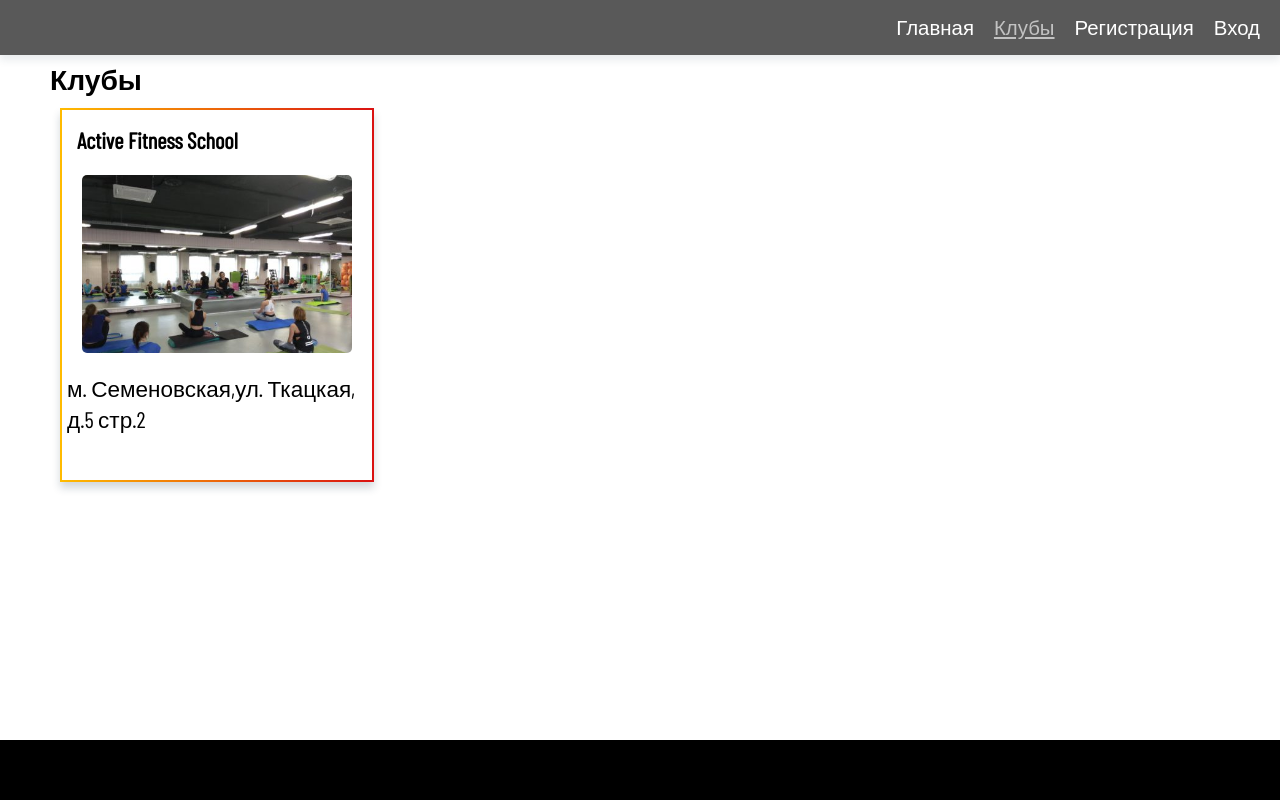
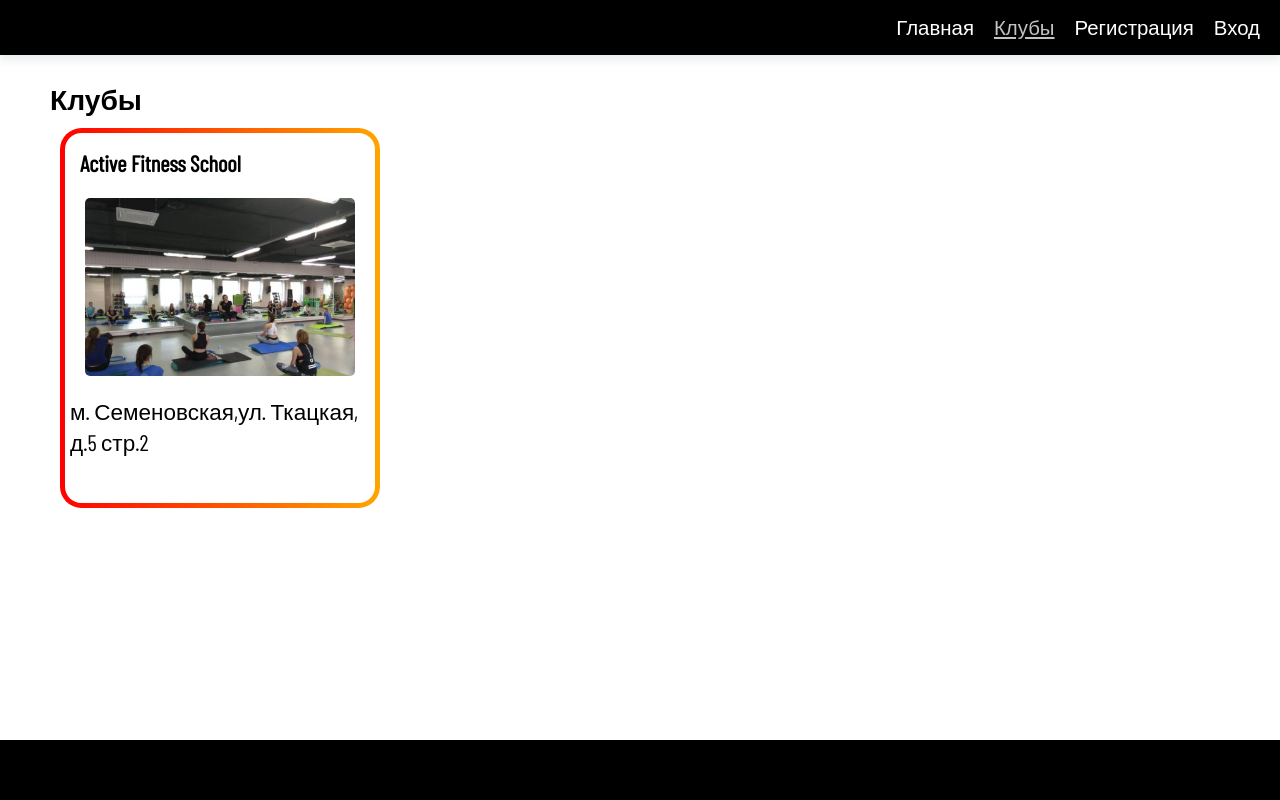
Before and after one commit to VashUber/coursework, a Flask app: page /clubs in a window 1280 px wide. Run offline with Flask 2, Linux system fonts and the light colour scheme; data comes from the database, SQL or seed files in the repository; both versions use the stored data as it was after the commit.

Commit message:
new things

```diff
--- a/app.py
+++ b/app.py
@@ -6,8 +6,6 @@ from sqlalchemy import create_engine, event
 from sqlalchemy.engine import  Engine
 from sqlite3 import Connection as SQLite3Connection
 from datetime import datetime, timedelta
-from sqlalchemy.orm.session import Session
-from sqlalchemy.sql.elements import Null
 from werkzeug.security import generate_password_hash, check_password_hash
 from werkzeug.utils import secure_filename
 from sqlalchemy.orm import backref
--- a/static/js/index.js
+++ b/static/js/index.js
@@ -1,6 +1,19 @@
 const burger = document.querySelector(".header__burger-menu");
 const menu = document.querySelector(".navigation");
+const header = document.querySelector(".header")
 const body = document.querySelector("body");
+
+let lastScroll = 0
+window.addEventListener('scroll', function(){
+  let topScroll = window.pageYOffset
+  if (topScroll > lastScroll) {
+    header.style.top = '-56px'
+  }
+  else {
+    header.style.top = '0px'
+  }
+  lastScroll = topScroll
+})
 
 const menuActive = function() {
   menu.classList.toggle("navigation--active");
--- a/static/style/main.css
+++ b/static/style/main.css
@@ -20,8 +20,8 @@ h2 {
 }
 
 main {
-  padding: 60px 50px;
-  min-height: calc(100vh - 180px);
+  padding: 80px 50px;
+  min-height: calc(100vh - 220px);
 }
 
 a {
@@ -85,13 +85,14 @@ input[type=file] {
 }
 
 .header {
-  background-color: rgba(0, 0, 0, 0.65);
+  background-color: #000;
   position: fixed;
   width: 100%;
   z-index: 2;
   box-shadow: 0px 5px 8px 0px rgba(34, 60, 80, 0.1);
   height: 55px;
   color: #fff;
+  transition: 0.45s;
 }
 .header__burger-menu-item {
   display: inline-block;
@@ -118,6 +119,15 @@ input[type=file] {
   left: 0;
   display: none;
   margin: 20px;
+}
+.header__skip-link {
+  position: absolute;
+}
+.header__skip-link:not(:focus) {
+  overflow: hidden;
+  -webkit-clip-path: inset(100%);
+          clip-path: inset(100%);
+  margin: -1px;
 }
 
 .form-wrapper {
@@ -187,7 +197,7 @@ input[type=file] {
   border-radius: 100%;
   -o-object-fit: cover;
      object-fit: cover;
-  margin-right: 30px;
+  margin: 0 30px 20px 0;
   border: 2px solid rgba(255, 255, 255, 0.15);
 }
 .profile__item {
@@ -245,15 +255,27 @@ input[type=file] {
 .clubs__item {
   position: relative;
   padding: 5px;
-  box-shadow: 0px 6px 8px 0px rgba(34, 60, 80, 0.2);
   padding: 5px;
   margin: 10px;
   width: 300px;
   height: 360px;
-  background-color: #fff;
-  border: 2px solid;
-  border-image-slice: 1;
-  border-image-source: linear-gradient(to left, #da1212, #ffbb00);
+  position: relative;
+  background: #fff;
+  background-clip: padding-box;
+  border: solid 5px transparent;
+  border-radius: 1em;
+}
+.clubs__item::before {
+  content: "";
+  position: absolute;
+  top: 0;
+  right: 0;
+  bottom: 0;
+  left: 0;
+  z-index: -1;
+  margin: -5px;
+  border-radius: inherit;
+  background: linear-gradient(to right, red, orange);
 }
 .clubs__subtitle {
   margin: 10px 0 20px 10px;
@@ -274,8 +296,9 @@ input[type=file] {
     z-index: 2;
   }
 
-  main {
+  .main {
     min-height: calc(100vh - 60px);
+    padding: 60px 10px;
   }
 
   .navigation {
@@ -306,10 +329,6 @@ input[type=file] {
     transform: rotate(-17deg);
   }
 
-  .main {
-    padding: 60px 10px;
-  }
-
   .profile__image {
     margin: auto;
   }
--- a/static/style/main.scss
+++ b/static/style/main.scss
@@ -20,8 +20,8 @@ h2{
 }
 
 main{
-    padding: 60px 50px;
-    min-height: calc(100vh - 180px);
+    padding: 80px 50px;
+    min-height: calc(100vh - 220px);
 }
 
 a{
@@ -85,13 +85,14 @@ input[type="file"] {
 }
 
 .header{
-    background-color: rgba(0, 0, 0, 0.65);
+    background-color: #000;
     position: fixed;
     width: 100%;
     z-index: 2;
     box-shadow: 0px 5px 8px 0px rgba(34, 60, 80, 0.1);
     height: 55px;
     color: #fff;
+    transition: 0.45s;
     &__burger-menu-item{
         display: inline-block;
         background: #fff;
@@ -120,6 +121,15 @@ input[type="file"] {
         left: 0;
         display: none;
         margin: 20px;
+    }
+
+    &__skip-link{
+        position: absolute;
+        &:not(:focus) {
+            overflow: hidden;
+            clip-path: inset(100%);
+            margin: -1px;
+          }
     }
 
 }
@@ -191,7 +201,7 @@ input[type="file"] {
         height: 160px;
         border-radius: 100%;
         object-fit: cover;
-        margin-right: 30px;
+        margin: 0 30px 20px 0;
         border: 2px solid rgba(255, 255, 255, 0.15);
     }
 
@@ -255,15 +265,24 @@ input[type="file"] {
     &__item{
         position: relative;
         padding: 5px;
-        box-shadow: 0px 6px 8px 0px rgba(34, 60, 80, 0.2);
         padding: 5px;
         margin: 10px;
         width: 300px;
         height: 360px;
-        background-color: #fff;
-        border: 2px solid;
-        border-image-slice: 1;
-        border-image-source: linear-gradient(to left, #da1212, #ffbb00);
+        position: relative;
+        background: #fff;
+        background-clip: padding-box;
+        border: solid 5px transparent;
+        border-radius: 1em;
+        &::before{
+            content: '';
+            position: absolute;
+            top: 0; right: 0; bottom: 0; left: 0;
+            z-index: -1;
+            margin: -5px;
+            border-radius: inherit;
+            background: linear-gradient(to right, red, orange);
+        }
     }
     &__subtitle{
         margin: 10px 0 20px 10px;
@@ -285,8 +304,9 @@ input[type="file"] {
         display: unset;
         z-index: 2;
     }
-    main{
+    .main{
         min-height: calc(100vh - 60px);
+        padding: 60px 10px;
     }
     .navigation{
         display: none;
@@ -313,9 +333,6 @@ input[type="file"] {
     .burger--active .header__burger-menu-item{
         transform: rotate(-17deg);
     }
-    .main{
-        padding: 60px 10px;
-    }
     .profile__image{
         margin: auto;
     }
--- a/templates/clubs.html
+++ b/templates/clubs.html
@@ -12,9 +12,10 @@
             {% for club in clubs %}
                 <div class="clubs__item">
                     <h3 class="clubs__subtitle">{{club.name}}</h3>
-                    <img src="{{club.image}}" alt="{{club.name}}" class="clubs__image">
+                    <img src="../static/img/clubs/{{club.image}}" alt="{{club.name}}" class="clubs__image">
                     <p class="clubs__address"> {{club.address}} </p>
                 </div>
+
             {% endfor %}
         </div>
 
--- a/templates/index.html
+++ b/templates/index.html
@@ -17,6 +17,7 @@
 
 <body>
     <header class="header">
+        <a href="#main" class="header__skip-link" tabindex="0">Перейти к контенту</a>
         <div class="header__burger-menu">
             <span class="header__burger-menu-item"></span>
         </div>
@@ -64,7 +65,7 @@
         </nav>
     </header>
 
-    <main class="main">
+    <main class="main" id="main" >
         {% block content %}{% endblock %}
     </main>
 
```
Also changed, not shown: base.db, static/img/clubs/ActiveFitnessSchool.jpg (added), 1 other file.
